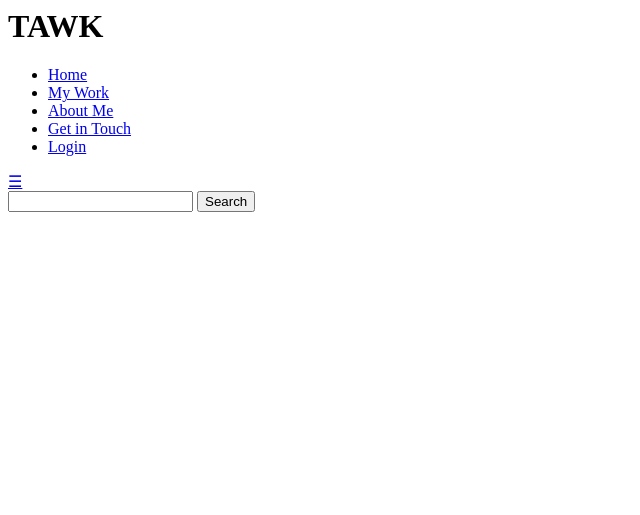
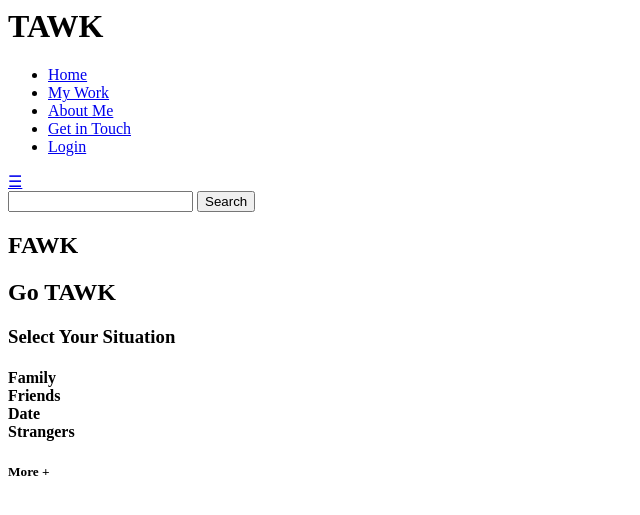
Before and after one commit to emiilymsmith/tawk, a Python web app: template template/main.html in a window 1280 px wide. Shown: the top 515 px of the page, without its empty margins (0-640 px from the left). Run offline with Jinja, Linux system fonts and the light colour scheme; the template is opened without the code that fills it, so the values that code supplies are empty.

Commit message:
Updated main.html

```diff
--- a/template/main.html
+++ b/template/main.html
@@ -10,7 +10,7 @@
         <li><a href="#">My Work</a></li>
         <li><a href="#">About Me</a></li>
         <li><a href="#">Get in Touch</a></li>
-        <li><a href="/login">Login</a></li>
+        <li><a href="login.html">Login</a></li>
     </ul>
 
     <a class="toggle-nav" href="#">&#9776;</a>
@@ -18,7 +18,15 @@
     <form class="search-form">
         <input type="text">
         <button>Search</button>
+      <h2> FAWK </h2> <!--the two options on the main page-->
+      <h2> Go TAWK </h2>
     </form>
-</nav>
+    </nav>
+    <h3> Select Your Situation</h3>
+    <h4> Family <br>
+        Friends <br>
+        Date <br>
+        Strangers <br> </h4>
+    <h5> More + </h5>
   </body>
 </html>
```
